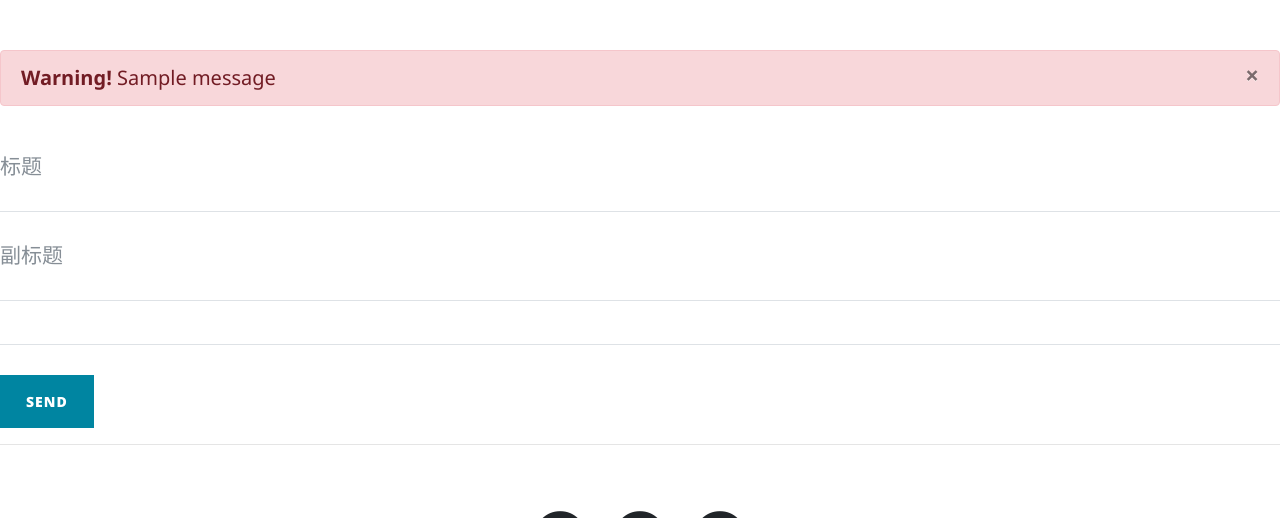
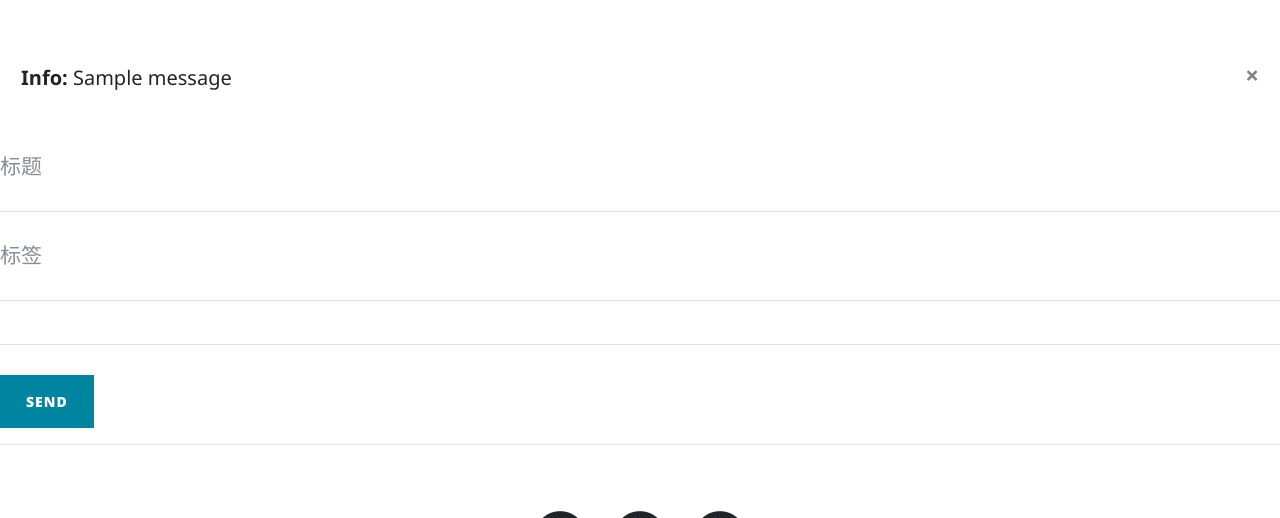
Before and after one commit to Emeralddddd/myblog, a Flask app: page /newpost in a window 1280 px wide. Shown: the part 532-1050 px from the top of the page. Run offline with Flask 2, Linux system fonts and the light colour scheme; a user stored in the database is signed in; tables that the repository leaves empty hold one stand-in row (values such as "Sample post"); one stand-in notice (Sample message) is shown; some libraries are stand-ins or nearby versions.

Commit message:
keep working

```diff
--- a/app/routes.py
+++ b/app/routes.py
@@ -118,7 +118,7 @@ def postlist():
     return render_template('postlist.html', title='postlist', header=header1, posts=posts.items, next_url=next_url,
                            prev_url=prev_url, pager=posts,User=User)
 
-
+@login_required
 @app.route('/myhome')
 def myhome():
     return render_template('myhome.html')
--- a/app/templates/layout.html
+++ b/app/templates/layout.html
@@ -84,10 +84,10 @@
 {% with messages = get_flashed_messages() %}
     {% if messages %}
         {% for message in messages %}
-            <div class="alert alert-danger alert-dismissable" role="alert">
+            <div class="alert alert- alert-dismissable" role="alert">
             <button type="button" class="close" data-dismiss="alert" aria-label="Close"><span
                     aria-hidden="true">&times;</span></button>
-            <strong>Warning!</strong> {{ message }}
+            <strong>Info:</strong> {{ message }}
         {% endfor %}
     </div>
     {% endif %}
--- a/app/templates/newpost.html
+++ b/app/templates/newpost.html
@@ -52,7 +52,7 @@
         <div class="control-group">
             <div class="form-group floating-label-form-group controls">
                 <label>标签</label>
-                <input type="text" class="form-control" placeholder="副标题" id="subTitle" name="subTitle" required
+                <input type="text" class="form-control" placeholder="标签" id="subTitle" name="subTitle" required
                        data-validation-required-message="Please enter your subtitle.">
                 <p class="help-block text-danger"></p>
             </div>
```
